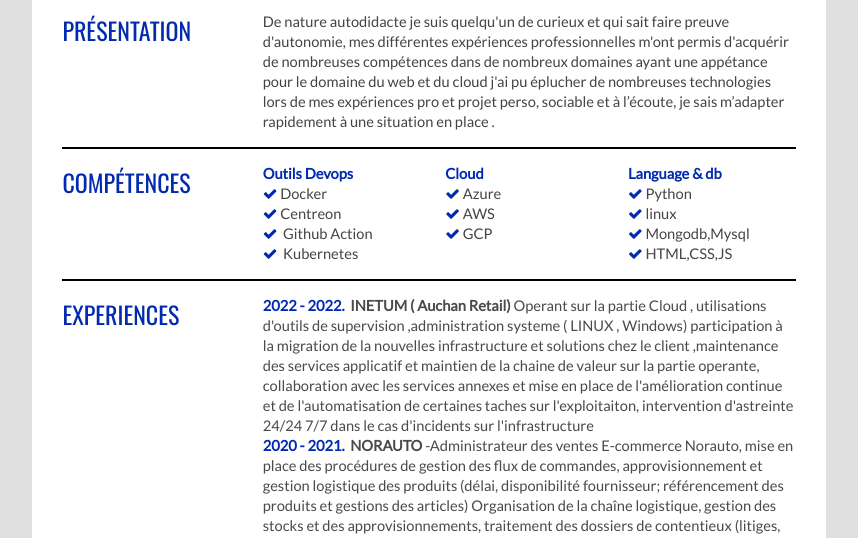
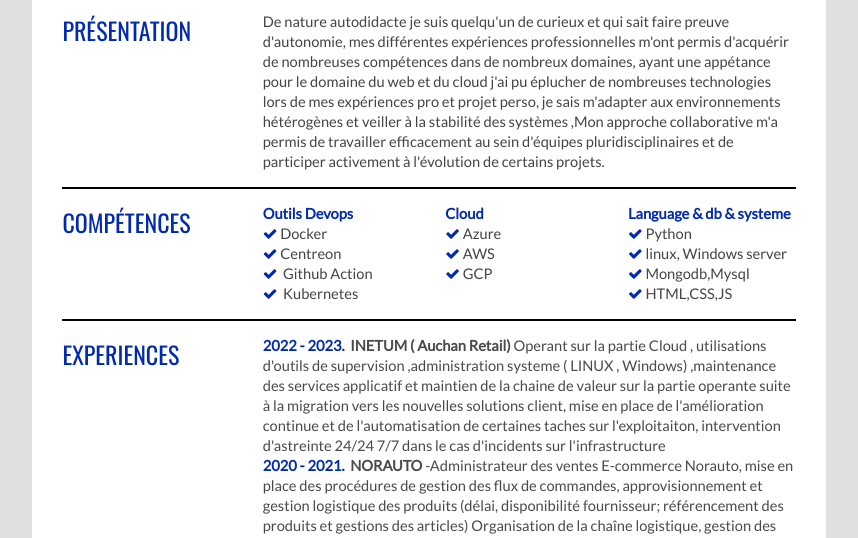
Before and after one commit to vanoud/cv_vanoud, a plain HTML site: page index.html in a window 1280 px wide. Shown: the part 245-783 px from the top of the page, without its empty margins (211-1069 px from the left). Drawn offline with nearby package versions, Linux system fonts and the light colour scheme.

Commit message:
Update index.html

```diff
--- a/index.html
+++ b/index.html
@@ -70,8 +70,9 @@
                      </div>
                      <div class="sectionContent">
                         <p>De nature autodidacte je suis quelqu'un de curieux et qui sait faire preuve d'autonomie, mes différentes expériences professionnelles m'ont permis
-                           d'acquérir de nombreuses compétences dans de nombreux domaines ayant une appétance pour le domaine du web et du cloud j'ai pu éplucher de nombreuses technologies lors de mes expériences pro et projet perso,
-                           sociable et à l’écoute, je sais m’adapter rapidement à une situation en place .</p>
+                           d'acquérir de nombreuses compétences dans de nombreux domaines, ayant une appétance pour le domaine du web et du cloud j'ai pu éplucher de nombreuses technologies lors de mes expériences pro et projet perso,
+                           je sais  m'adapter aux environnements hétérogènes et veiller à la stabilité des systèmes
+                           ,Mon approche collaborative m'a permis de travailler efficacement au sein d'équipes pluridisciplinaires et de participer activement à l'évolution de certains projets.</p>
                      </div>
                   </article>
                   <div class="clear"></div>
@@ -97,9 +98,9 @@
                         <br>
 
 
-                        <li class="li-info">Language & db</li>
+                        <li class="li-info">Language & db & systeme</li>
                         <li><i class="fa fa-check" aria-hidden="true"></i>&nbsp;Python</li>
-                        <li><i class="fa fa-check" aria-hidden="true"></i>&nbsp;linux</li>
+                        <li><i class="fa fa-check" aria-hidden="true"></i>&nbsp;linux, Windows server</li>
                         <li><i class="fa fa-check" aria-hidden="true"></i>&nbsp;Mongodb,Mysql</li>
                         <li><i class="fa fa-check" aria-hidden="true"></i>&nbsp;HTML,CSS,JS</li>
 
@@ -116,9 +117,9 @@
                   </div>
                   <div class="sectionContent">
                      <ul class="list">
-                        <li><span class="li-info">2022 - 2022.&nbsp;&nbsp;</span><span class="bold">INETUM ( Auchan Retail)
+                        <li><span class="li-info">2022 - 2023.&nbsp;&nbsp;</span><span class="bold">INETUM ( Auchan Retail)
                               </span>Operant sur la partie Cloud , utilisations d'outils de supervision ,administration systeme ( LINUX , Windows)
-                           participation à la migration de la nouvelles infrastructure et solutions chez le client ,maintenance des services applicatif et maintien de la chaine de valeur sur la partie operante, collaboration avec les services annexes et mise en place de l'amélioration continue
+                           ,maintenance des services applicatif et maintien de la chaine de valeur sur la partie operante suite à la migration vers les nouvelles solutions client, mise en place de l'amélioration continue
                            et de l'automatisation de certaines taches sur l'exploitaiton, intervention d'astreinte 24/24 7/7 dans le cas d'incidents sur l'infrastructure
                         </li>
                         <li><span class="li-info">2020 - 2021.&nbsp;&nbsp;</span><span class="bold">NORAUTO</span>
```
